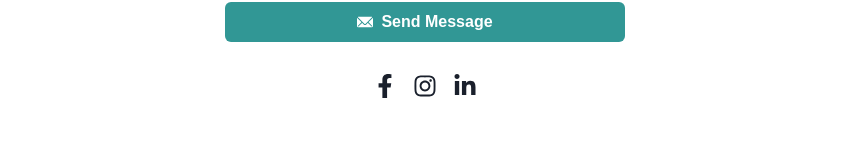
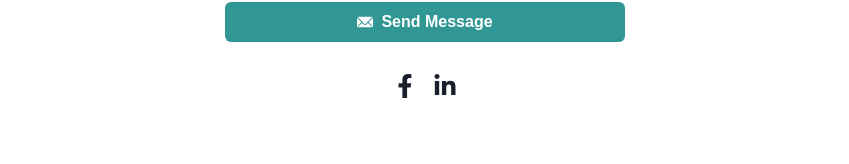
Before and after one commit to tmorse01/service-with-heart, a React (Vite) app: page /contact in a window 1280 px wide. Shown: the part 944-1108 px from the top of the page, without its empty margins (215-1064 px from the left). Built offline with nearby package versions, Linux system fonts and the light colour scheme.

Commit message:
updated social links

```diff
--- a/src/components/pages/Contact.jsx
+++ b/src/components/pages/Contact.jsx
@@ -114,13 +114,18 @@ const Contact = () => {
       </Flex>
       <Flex mt={8} justifyContent="center">
         {/* Social Links */}
-        <Link mx={2} href="https://www.facebook.com/" target="_blank">
+        <Link
+          mx={2}
+          href="https://www.facebook.com/Spirit.Song.Ministry"
+          target="_blank"
+        >
           <Icon as={FaFacebookF} boxSize={6} />
         </Link>
-        <Link mx={2} href="https://www.instagram.com/" target="_blank">
-          <Icon as={FaInstagram} boxSize={6} />
-        </Link>
-        <Link mx={2} href="https://www.linkedin.com/" target="_blank">
+        <Link
+          mx={2}
+          href="https://www.linkedin.com/in/servicewithheart/"
+          target="_blank"
+        >
           <Icon as={FaLinkedinIn} boxSize={6} />
         </Link>
       </Flex>
```
